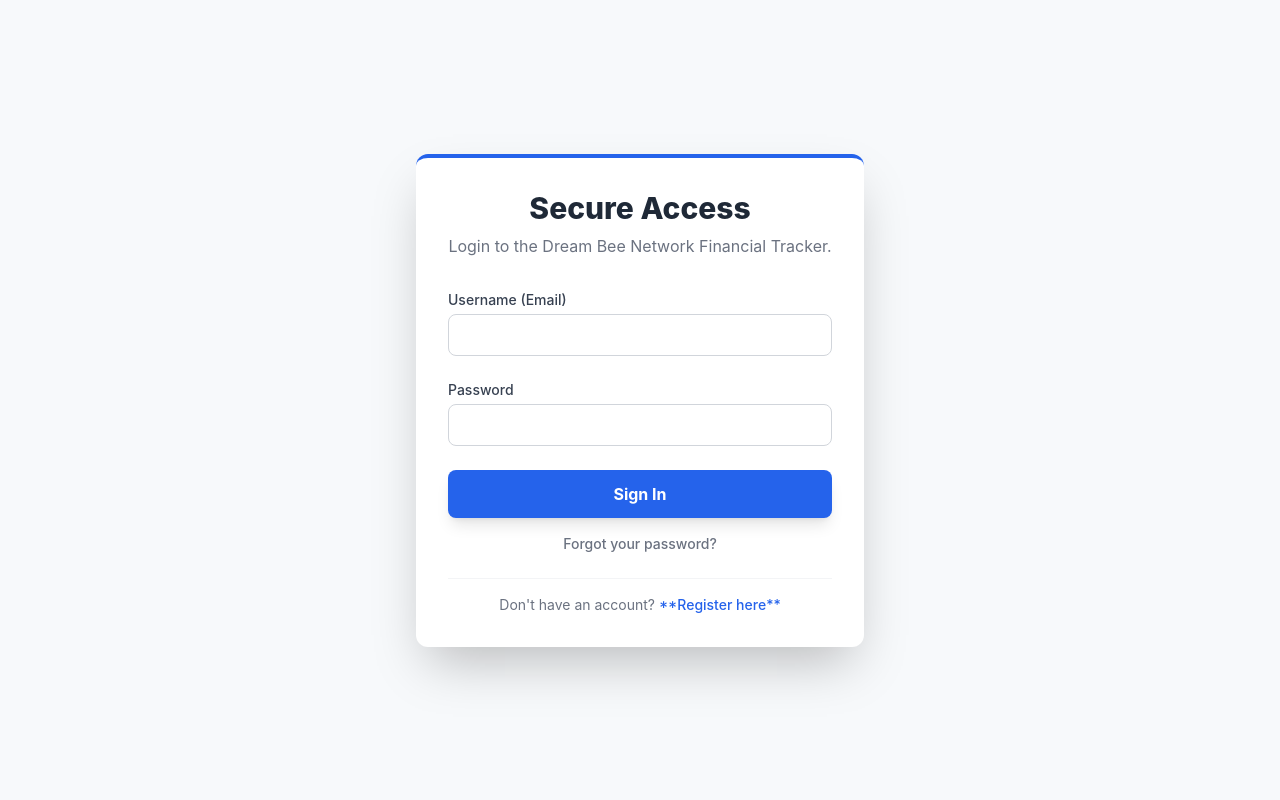
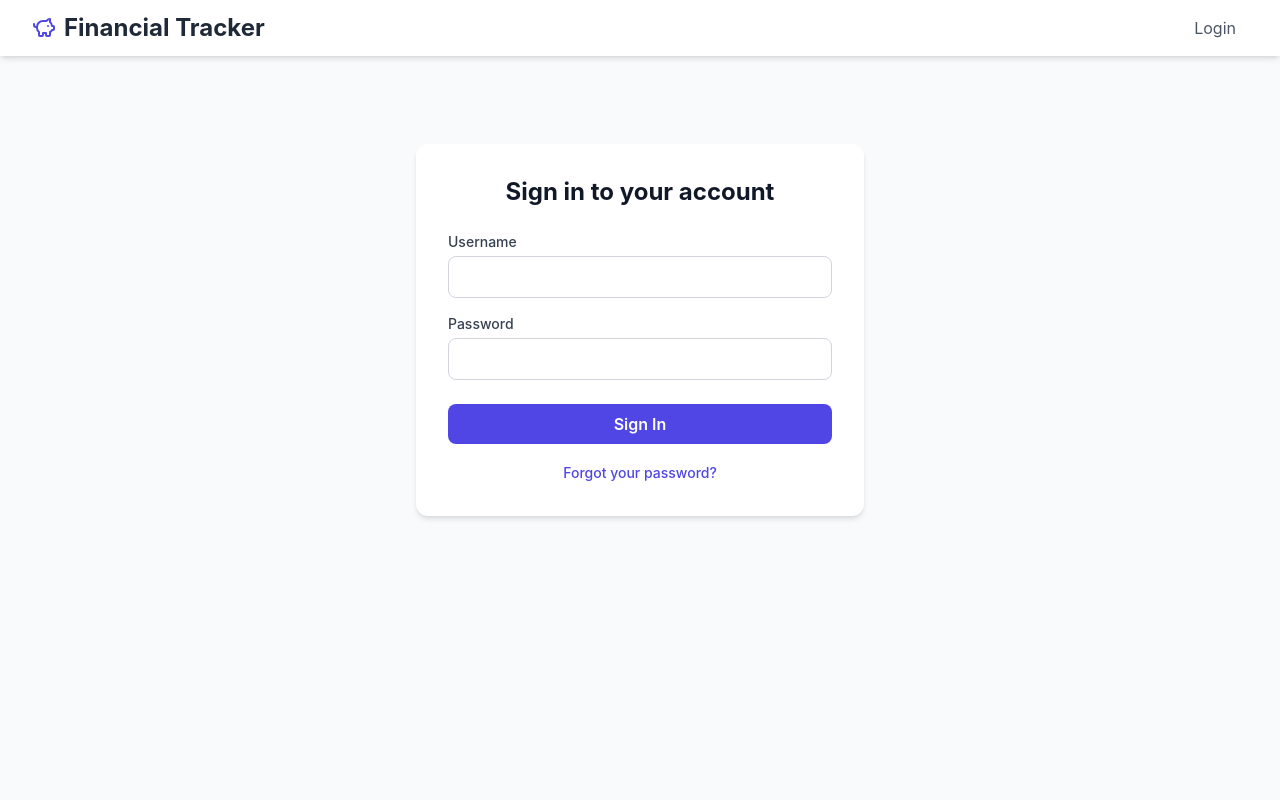
Before and after one commit to foyruser/Family-Financial-Dashboard, a Flask app: page /login in a window 1280 px wide. Run offline with Flask 3, Linux system fonts and the light colour scheme; some libraries are stand-ins or nearby versions.

Commit message:
Update login.html

```diff
--- a/templates/login.html
+++ b/templates/login.html
@@ -1,82 +1,36 @@
-<!DOCTYPE html>
-<html lang="en">
-<head>
-    <meta charset="UTF-8">
-    <meta name="viewport" content="width=device-width, initial-scale=1.0">
-    <title>Login - Dream Bee Network</title>
-    <script src="https://cdn.tailwindcss.com"></script>
-    <style>
-        /* Consistent font and dashboard background color */
-        body { font-family: 'Inter', sans-serif; background-color: #f7f9fb; }
-    </style>
-</head>
-<body class="min-h-screen flex items-center justify-center p-4">
+{% extends "base.html" %}
 
-    <div class="w-full max-w-md bg-white p-8 rounded-xl shadow-2xl border-t-4 border-blue-600">
-        <h2 class="text-3xl font-extrabold text-center text-gray-800 mb-2">Secure Access</h2>
-        <p class="text-center text-gray-500 mb-8">Login to the Dream Bee Network Financial Tracker.</p>
+{% block title %}Login{% endblock %}
 
-        {% with messages = get_flashed_messages(with_categories=true) %}
-            {% if messages %}
-                <div class="mb-6 space-y-2">
-                {% for category, message in messages %}
-                    <div class="p-3 text-sm rounded-lg border
-                        {% if category == 'success' %}bg-green-100 text-green-700 border-green-300
-                        {% elif category == 'error' %}bg-red-100 text-red-700 border-red-300
-                        {% elif category == 'warning' %}bg-amber-100 text-amber-700 border-amber-300
-                        {% else %}bg-blue-100 text-blue-700 border-blue-300
-                        {% endif %}">
-                        {{ message }}
-                    </div>
-                {% endfor %}
-                </div>
-            {% endif %}
-        {% endwith %}
+{% block content %}
+<div class="flex flex-col items-center justify-center pt-10">
+    <div class="w-full max-w-md card p-8 rounded-xl">
+        <h2 class="text-2xl font-bold text-center mb-6 text-gray-900">Sign in to your account</h2>
+        <form method="POST" action="{{ url_for('login') }}">
 
-        {% if error %}
-        <p class="bg-red-100 border border-red-300 text-red-700 px-4 py-3 rounded-lg mb-6 shadow-sm" role="alert">
-            {{ error }}
-        </p>
-        {% endif %}
-        {% if message %}
-        <p class="bg-green-100 border border-green-300 text-green-700 px-4 py-3 rounded-lg mb-6 shadow-sm" role="alert">
-            {{ message }}
-        </p>
-        {% endif %}
-
-        <form method="POST" action="{{ url_for('login') }}" class="space-y-6">
-
-            <div>
-                <label for="username" class="block text-sm font-medium text-gray-700 mb-1">Username (Email)</label>
+            <div class="mb-4">
+                <label for="username" class="block text-sm font-medium text-gray-700 mb-1">Username</label>
                 <input type="text" id="username" name="username" required
-                        class="w-full px-4 py-2 border border-gray-300 rounded-lg focus:ring-2 focus:ring-blue-500 focus:border-blue-500 transition-shadow">
+                       class="w-full px-3 py-2 border border-gray-300 rounded-lg focus:outline-none focus:ring-indigo-500 focus:border-indigo-500">
             </div>
 
-            <div>
+            <div class="mb-6">
                 <label for="password" class="block text-sm font-medium text-gray-700 mb-1">Password</label>
                 <input type="password" id="password" name="password" required
-                        class="w-full px-4 py-2 border border-gray-300 rounded-lg focus:ring-2 focus:ring-blue-500 focus:border-blue-500 transition-shadow">
+                       class="w-full px-3 py-2 border border-gray-300 rounded-lg focus:outline-none focus:ring-indigo-500 focus:border-indigo-500">
             </div>
 
-            <button type="submit"
-                    class="w-full bg-blue-600 text-white font-bold py-3 px-4 rounded-lg hover:bg-blue-700 transition-colors shadow-lg hover:shadow-xl transform hover:scale-[1.01]">
+            <button type="submit" class="w-full py-2 px-4 rounded-lg font-semibold btn-primary">
                 Sign In
             </button>
         </form>
 
-        <p class="mt-4 text-center text-sm">
-            <a href="{{ url_for('forgot_password') }}" class="font-medium text-gray-500 hover:text-blue-600 transition-colors">
+        <div class="mt-4 text-center">
+            <a href="{{ url_for('forgot_password') }}" class="text-sm text-indigo-600 hover:text-indigo-500 font-medium">
                 Forgot your password?
             </a>
-        </p>
+        </div>
 
-        <p class="mt-6 text-center text-sm text-gray-500 pt-4 border-t border-gray-100">
-            Don't have an account?
-            <a href="{{ url_for('register') }}" class="font-medium text-blue-600 hover:text-blue-700 transition-colors">
-                **Register here**
-            </a>
-        </p>
     </div>
-
-</body>
-</html>
+</div>
+{% endblock %}
```
